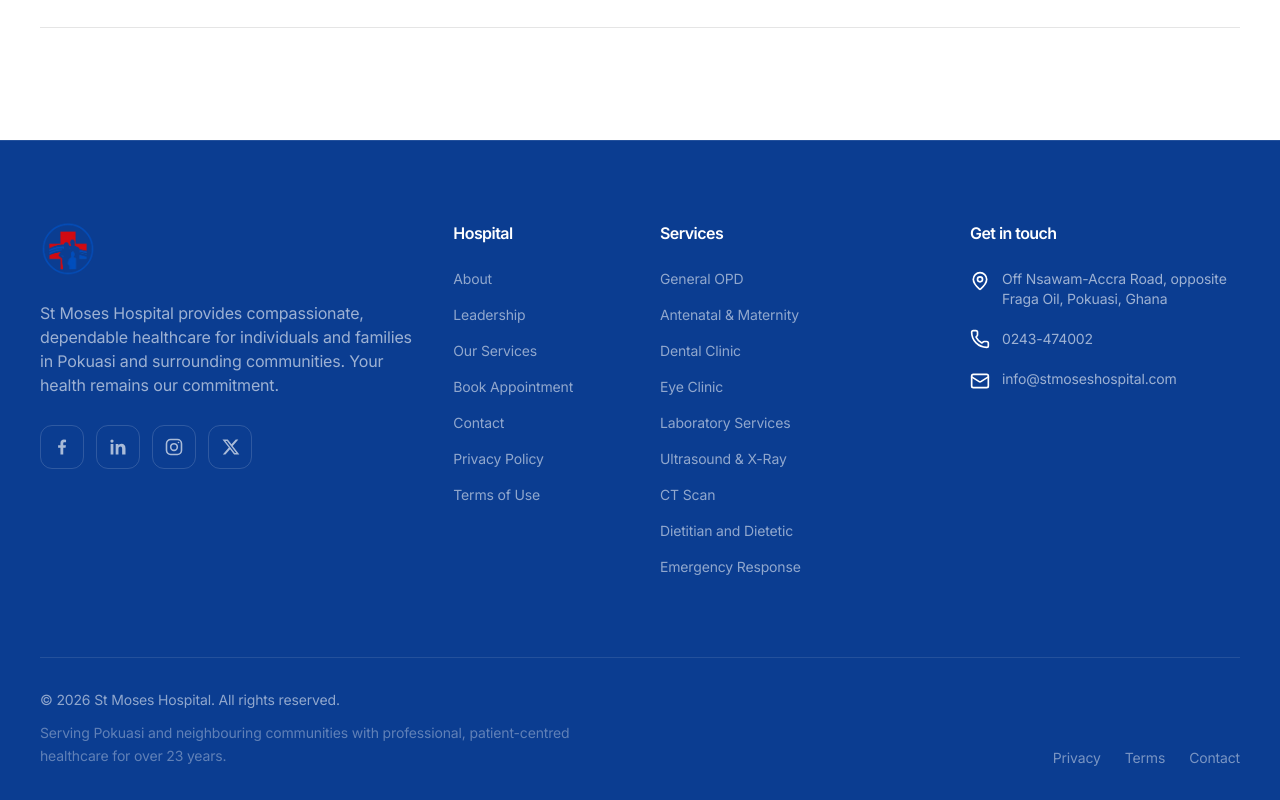
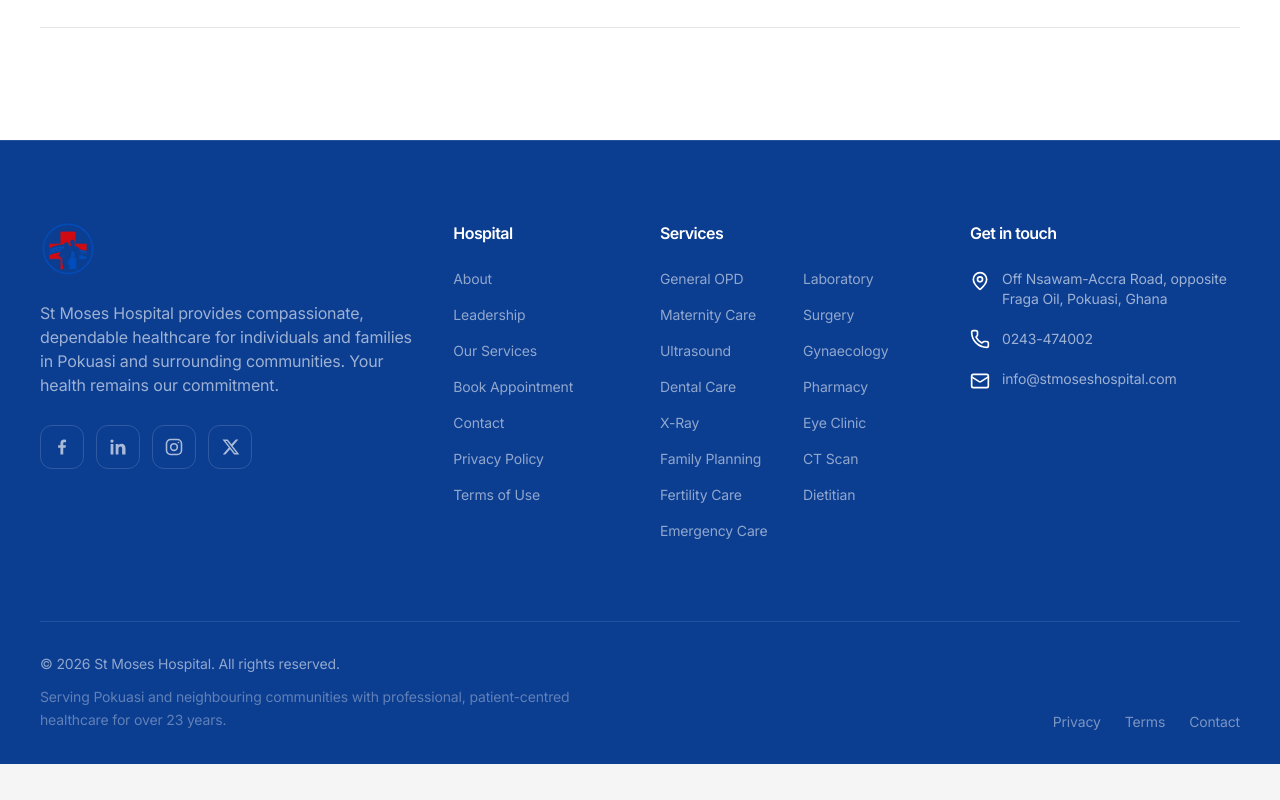
Before and after one commit to rogermusahlangboung/st-moses, a React (Vite) app: page / in a window 1280 px wide. Shown: the part 4547-5347 px from the top of the page. After the commit the page ends 5311 px from the top, so only its background shows below. Built offline with nearby package versions, Linux system fonts and the light colour scheme.

Commit message:
fix: link footer services to detail pages

```diff
--- a/src/components/ExtendedFooter.jsx
+++ b/src/components/ExtendedFooter.jsx
@@ -1,6 +1,7 @@
 import { useEffect } from 'react'
 import { Link } from 'react-router-dom'
 import { Mail, MapPin, Phone } from 'lucide-react'
+import { SERVICES } from '../data/services.js'
 
 const COMPANY_LINKS = [
   ['About', '/about'],
@@ -10,18 +11,6 @@
   ['Contact', '/contact'],
   ['Privacy Policy', '/privacy'],
   ['Terms of Use', '/terms'],
-]
-
-const SERVICE_LINKS = [
-  'General OPD',
-  'Antenatal & Maternity',
-  'Dental Clinic',
-  'Eye Clinic',
-  'Laboratory Services',
-  'Ultrasound & X-Ray',
-  'CT Scan',
-  'Dietitian and Dietetic',
-  'Emergency Response',
 ]
 
 function FacebookIcon({ className = 'h-5 w-5' }) {
@@ -156,9 +145,15 @@
 
           <div className="lg:col-span-3">
             <h3 className="font-sans font-semibold text-base text-white mb-6">Services</h3>
-            <div className="flex flex-col gap-4">
-              {SERVICE_LINKS.map((service) => (
-                <Link key={service} to="/services" className="text-sm text-white/55 hover:text-white transition-colors">{service}</Link>
+            <div className="grid grid-cols-1 gap-4 sm:grid-cols-2 lg:grid-cols-1 xl:grid-cols-2">
+              {SERVICES.map((service) => (
+                <Link
+                  key={service.slug}
+                  to={`/services/${service.slug}`}
+                  className="text-sm text-white/55 transition-colors hover:text-white"
+                >
+                  {service.shortTitle}
+                </Link>
               ))}
             </div>
           </div>
```
